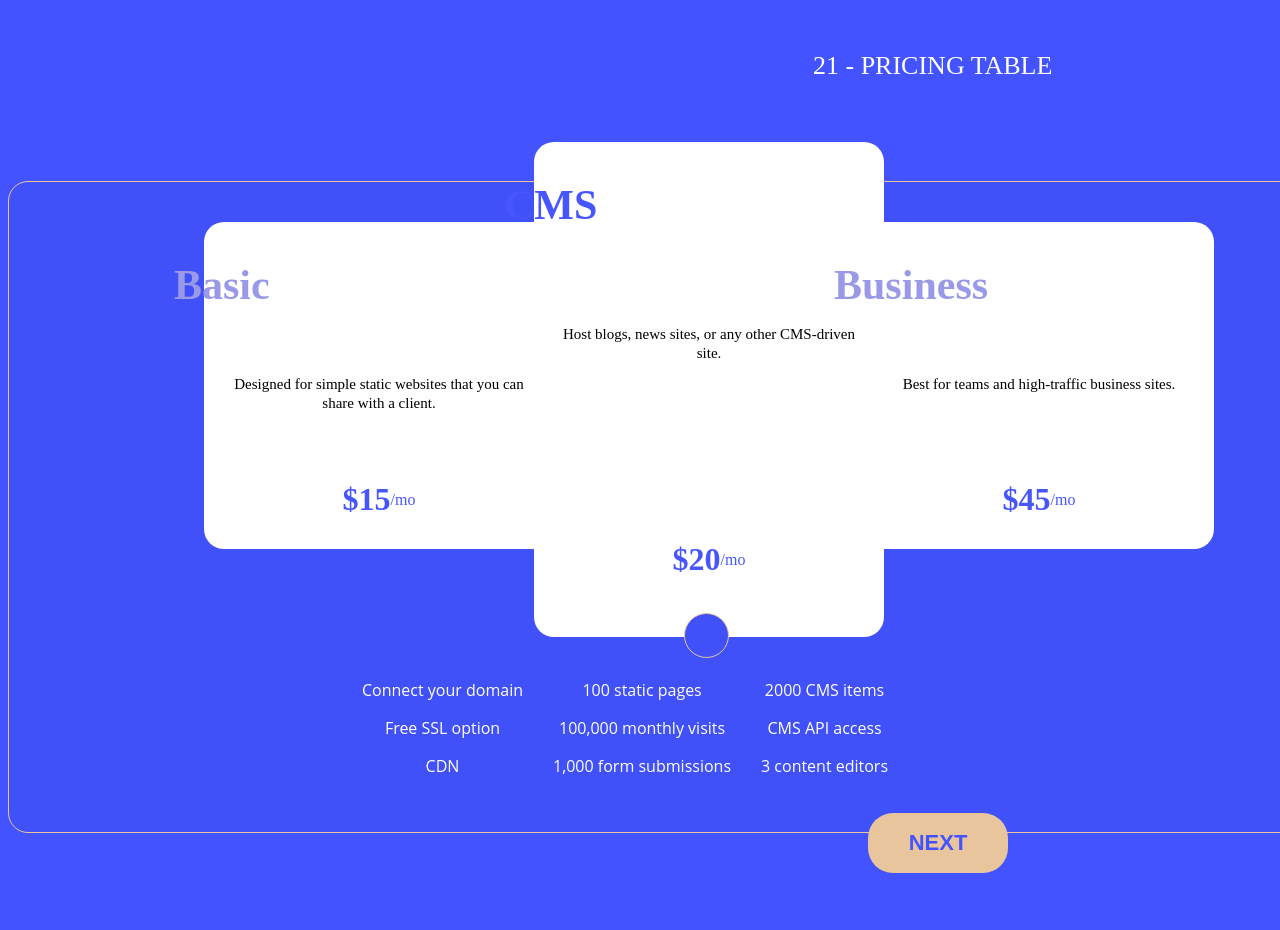
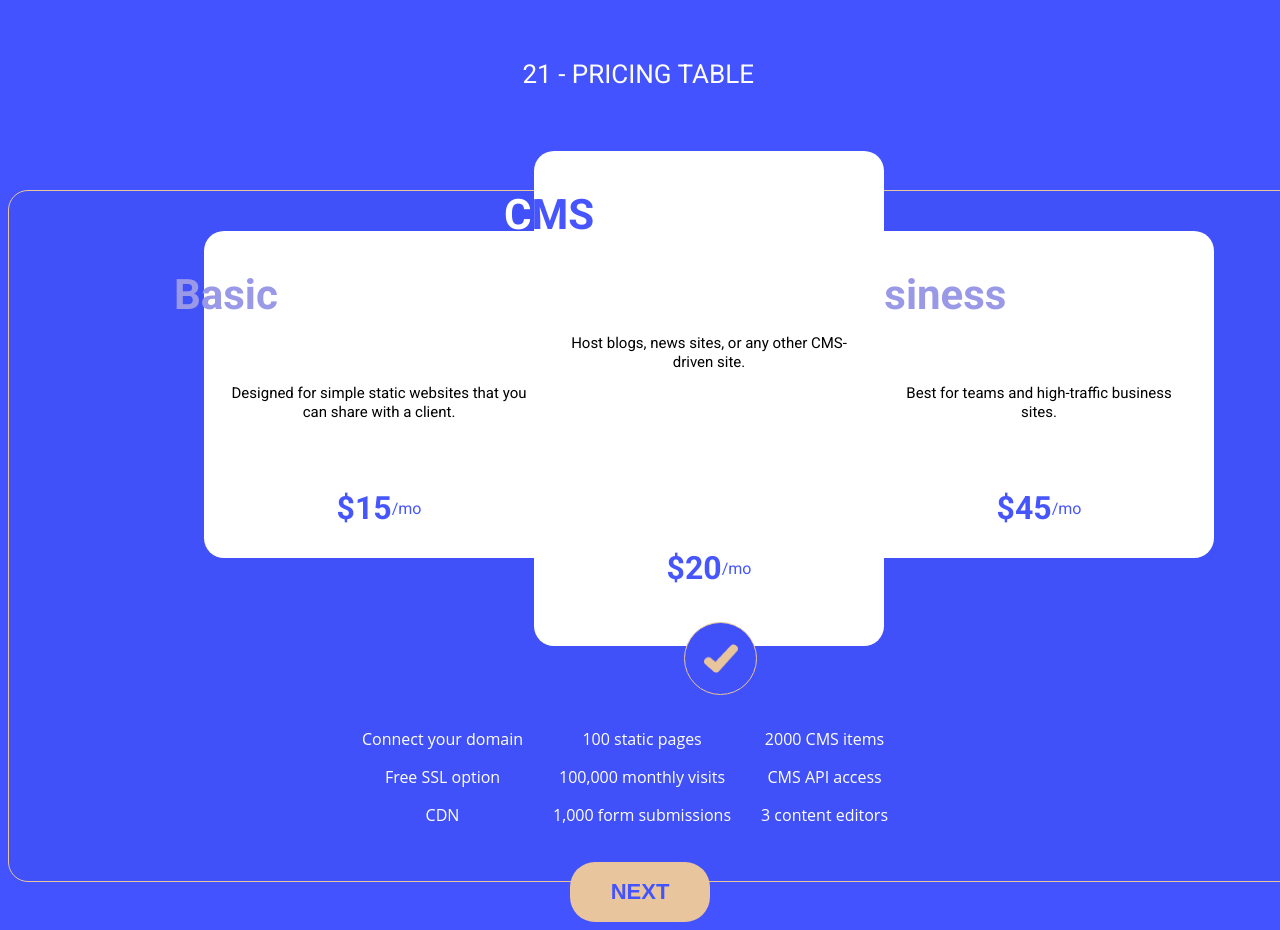
Before and after one commit to gggjghiuuu/present21day, a plain HTML site: page index.html in a window 1280 px wide. Shown: the top 930 px of the page. Before the commit the page ends 881 px from the top, so only its background shows below. Drawn offline with Linux system fonts and the light colour scheme.

Commit message:
Add files via upload

```diff
--- a/index.html
+++ b/index.html
@@ -5,6 +5,9 @@
     <meta charset="utf-8" />
     <meta name="viewport" content="width=device-width, initial-scale=1" />
     <link rel="stylesheet" href="styles/style.css" />
+    <link rel="preconnect" href="https://fonts.googleapis.com">
+    <link rel="preconnect" href="https://fonts.gstatic.com" crossorigin>
+    <link href="https://fonts.googleapis.com/css2?family=Roboto:ital,wght@0,100..900;1,100..900&display=swap" rel="stylesheet">
     <title>Day 21</title>
   </head>
   <body class="page">
@@ -19,13 +22,15 @@
         </div>
       </div>
       <div class="card__high-height card2">
-        <h2 class="card__title-high">CMS</h2>
+        <h2 class="card__title-high"><span class="card-span">C</span>MS</h2>
         <p class="card__text-high">Host blogs, news sites, or any other CMS-driven site.</p>
         <div class="card__price-high">
           <p class = "price__number">&#36;20</p>
           <p class="price__text">/mo</p>
         </div>
-        <button class="card__apply"></button>
+        <button class="card__apply">
+          <img class="apply__image" src="./styles/images/done-tick.png">
+        </button>
       </div>
       <div class="card__low-height card3">
         <h2 class="card__title">Business</h2>
--- a/styles/style.css
+++ b/styles/style.css
@@ -1,18 +1,29 @@
 .page{
   background: #4353FF;
+  display: flex;
+  font-family: "Roboto", serif;
+  font-optical-sizing: auto;
+  font-weight: 400;
+  font-style: normal;
+  font-variation-settings:
+    "wdth" 100;
+  flex-direction: column;
+  align-items: center;
 }
 .title{
   color: white;
   font-weight: 400;
   font-size: 26px;
-  margin-top: 51px;
-  margin-left: 805px;
+  padding-top: 51px;
+  margin: auto;
   text-transform: uppercase;
+  width: 235px;
+  height: 31px;
 }
 .cards{
   background: #4151F9;
   width: 1400px;
-  height:650px;
+  height:690px;
   border: 1px solid #E8C59C;
   border-radius: 20px;
   margin: auto;
@@ -35,6 +46,9 @@ font-size: 42px;
 line-height: 57.2px;
 font-weight: 700;
 margin-left: -30px;
+}
+.card-span{
+  color:#FFFFFF;
 }
 .card__text{
 font-size: 15px;
@@ -68,6 +82,7 @@ height: 495px;
 background: #FFFFFF !important;
 border-radius: 20px;
 margin-top: -40px;
+z-index: 2;
 }
 .card__title-high{
   width: 109px;
@@ -86,13 +101,22 @@ margin-top: -40px;
     margin-top:140px ;
 }
 .card__apply{
-  width: 45px;
-  height: 45px;
+  width: 73px;
+  height: 73px;
   margin: auto;
   background: #4151F9;
   border-radius: 40px;
   border: 1px solid #E8C59C;
   margin-left: 150px;
+  display: flex;
+  justify-content: center;
+  align-items: center;
+}
+.apply__image{
+  width: 34px;
+  height: 29px;
+  border: none;
+
 }
 .card__text-high{
   font-size: 15px;
@@ -138,6 +162,6 @@ width: 140px;
 height: 60px;
 background: #E8C59C;
 border: none;
-margin-left: 860px;
 margin-top: 20px;
+cursor: pointer;
 }
```
Also changed, not shown: styles/images/done-tick.png (added).
